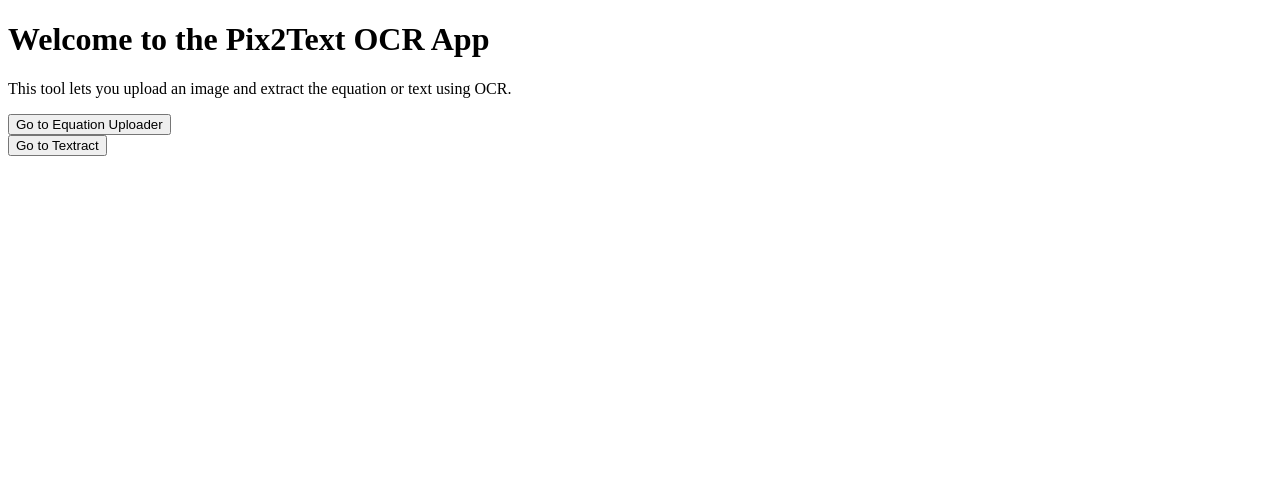
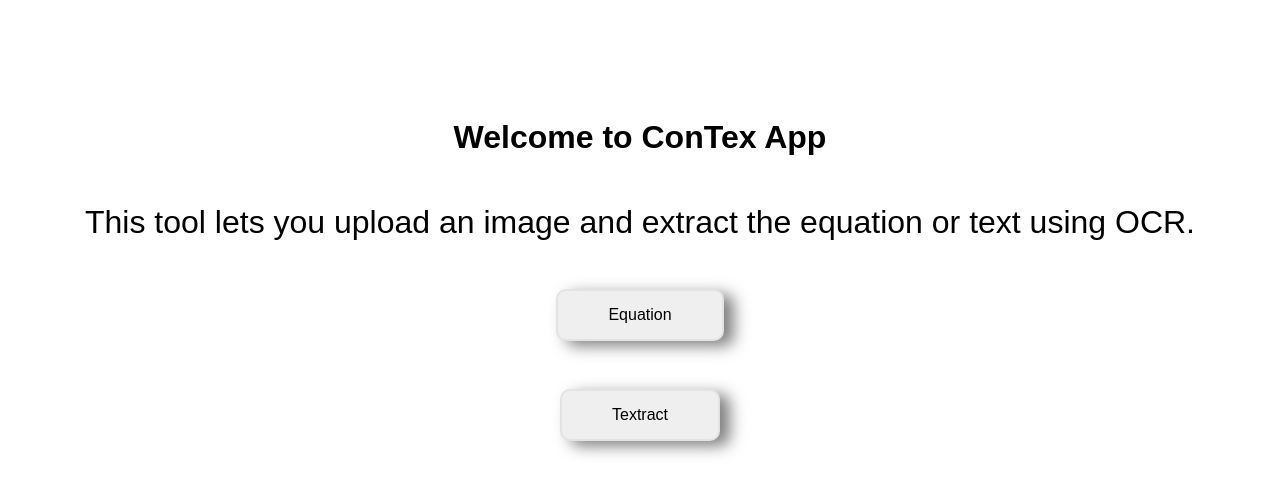
Before and after one commit to rhengtl/contex, a Flask app: page / in a window 1280 px wide. Shown: the top 495 px of the page. Run offline with Flask 3, Linux system fonts and the light colour scheme.

Commit message:
Modifying front-end

```diff
--- a/app.py
+++ b/app.py
@@ -7,7 +7,6 @@ from optimum.onnxruntime import ORTModelForVision2Seq
 import io
 from textract import extract_text_from_file, generate_tex_file
 from equation import is_model_loaded, process_image
-
 
 
 # Initialize Flask app
--- a/templates/equation.html
+++ b/templates/equation.html
@@ -71,7 +71,7 @@
 <body class="bg-gray-100 flex items-center justify-center min-h-screen">
     <div class="container">
         <div class="card">
-            <h1 class="text-2xl font-bold text-center text-gray-700 mb-6">Image to Text (OCR)</h1>
+            <h1 class="text-2xl font-bold text-center text-gray-700 mb-6">Convert Equation</h1>
 
             <form method="POST" enctype="multipart/form-data" class="space-y-6">
                 <div>
--- /dev/null
+++ b/templates/home.css
@@ -0,0 +1,30 @@
+* {
+    padding: 0;
+    margin: 0;
+}
+
+body {
+    display: flex;
+    flex-direction: column;
+    justify-content: center; /* center horizontally */
+    align-items: center;     /* center vertically */
+    height: 50vh;           /* full height of the viewport */
+    margin: 0;
+    gap: 3em;
+    font-family:'poppins', sans-serif
+}
+
+h1 {
+    padding-top: 10rem;
+}
+
+p {
+    font-size: 2em;
+}
+button {
+    padding: 15px 50px 15px 50px;
+    border: 2px solid rgba(0,0,0,0.05);
+    border-radius: 10px;
+    box-shadow: 10px 5px 15px rgba(0,0,0,0.5);
+    font-size: 1em;
+}
--- a/templates/home.html
+++ b/templates/home.html
@@ -1,19 +1,22 @@
 <!-- templates/home.html -->
 <!DOCTYPE html>
-<html>
+<html lang="en">
 <head>
-    <title>Pix2Text App</title>
+    <title>ConTex App</title>
+    <link rel="stylesheet" href = "home.css">
+    <meta charset="UTF-8"/>
+    <meta name="viewport" content="width=device-width, initial-scale=1.0" />
 </head>
 <body>
-    <h1>Welcome to the Pix2Text OCR App</h1>
+    <h1>Welcome to ConTex App</h1>
     <p>This tool lets you upload an image and extract the equation or text using OCR.</p>
 
     <!-- Button to go to /equation -->
     <form action="{{ url_for('upload_and_process') }}">
-        <button type="submit">Go to Equation Uploader</button>
+        <button type="submit">Equation</button>
     </form>
     <form action="{{ url_for('textract_route') }}">
-        <button type="submit">Go to Textract</button>
+        <button type="submit">Textract</button>
     </form>
 </body>
 </html>
--- a/templates/textract.html
+++ b/templates/textract.html
@@ -3,7 +3,7 @@
 <head>
     <meta charset="UTF-8" />
     <meta name="viewport" content="width=device-width, initial-scale=1" />
-    <title>Upload Image or PDF for OCR</title>
+    <title>Textract</title>
     <style>
         body { font-family: Arial, sans-serif; margin: 2rem; background: #f9f9f9; }
         .container { max-width: 600px; margin: auto; background: white; padding: 2rem; border-radius: 8px; box-shadow: 0 2px 8px rgba(0,0,0,0.1); }
@@ -18,7 +18,7 @@
 </head>
 <body>
     <div class="container">
-        <h1>OCR Upload</h1>
+        <h1>Textract</h1>
 
         <form method="POST" enctype="multipart/form-data">
             <label for="file">Choose an image or PDF file:</label>
```
